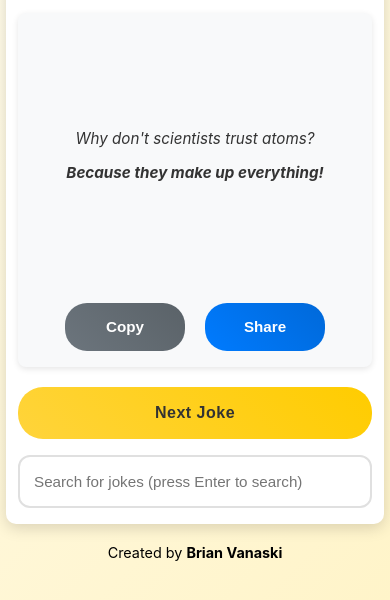
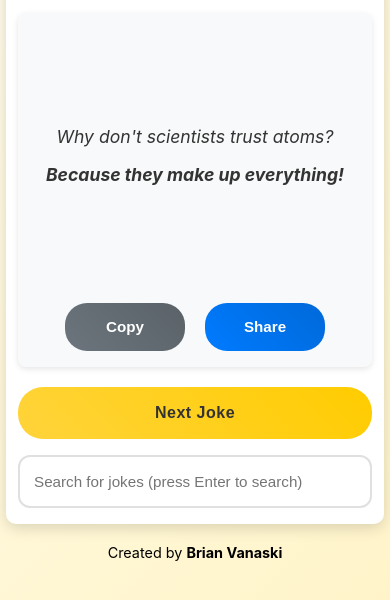
Before and after one commit to itsBrianCreates/learnfunnyjokes, a website: page index.html in a window 390 px wide. Shown: the part 82-682 px from the top of the page. Drawn offline with Linux system fonts and the light colour scheme; no server answers.

Commit message:
Increase joke text size

```diff
--- a/styles.css
+++ b/styles.css
@@ -62,7 +62,7 @@ h1 {
 }
 
 .joke-text {
-    font-size: 1.1rem;
+    font-size: 1.3rem;
     line-height: 1.7;
     color: #333;
     font-style: italic;
@@ -321,7 +321,7 @@ h1 {
     }
 
     .joke-text {
-        font-size: 1rem;
+        font-size: 1.2rem;
         line-height: 1.6;
     }
 
@@ -391,7 +391,7 @@ h1 {
     }
 
     .joke-text {
-        font-size: 0.95rem;
+        font-size: 1.1rem;
     }
 
     .punchline {
```
